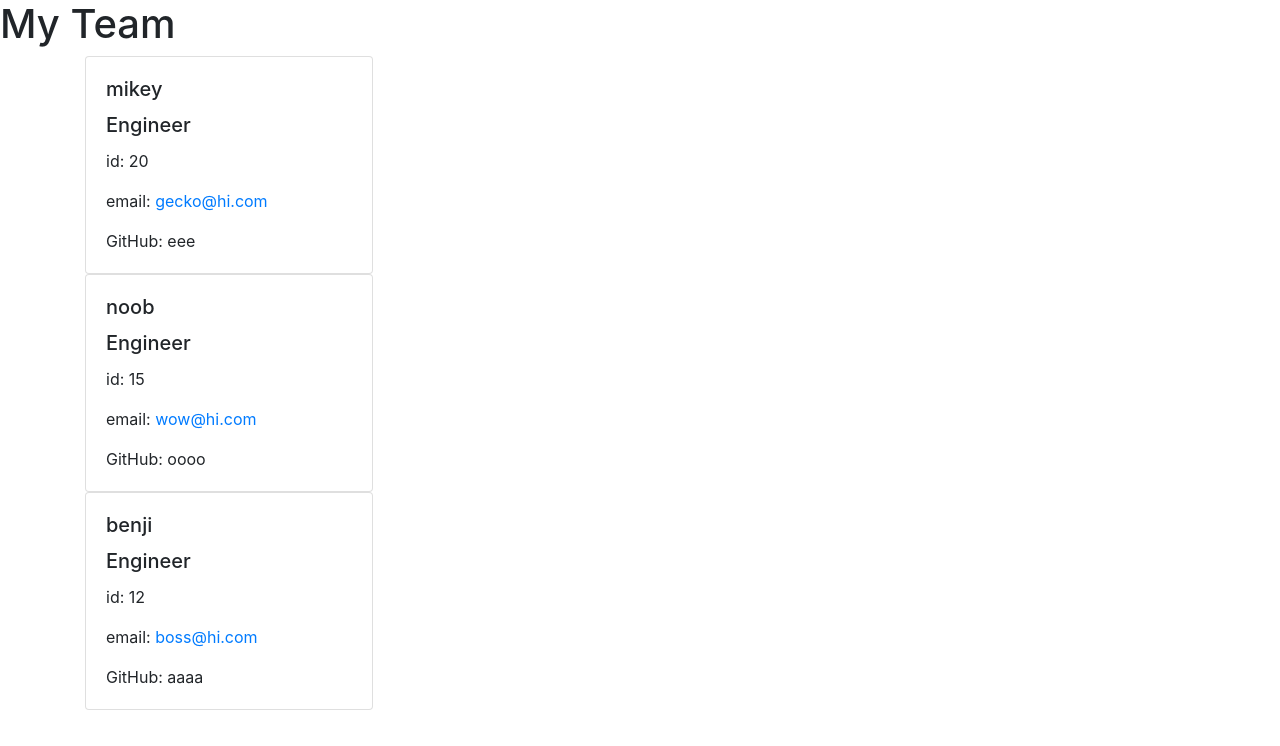
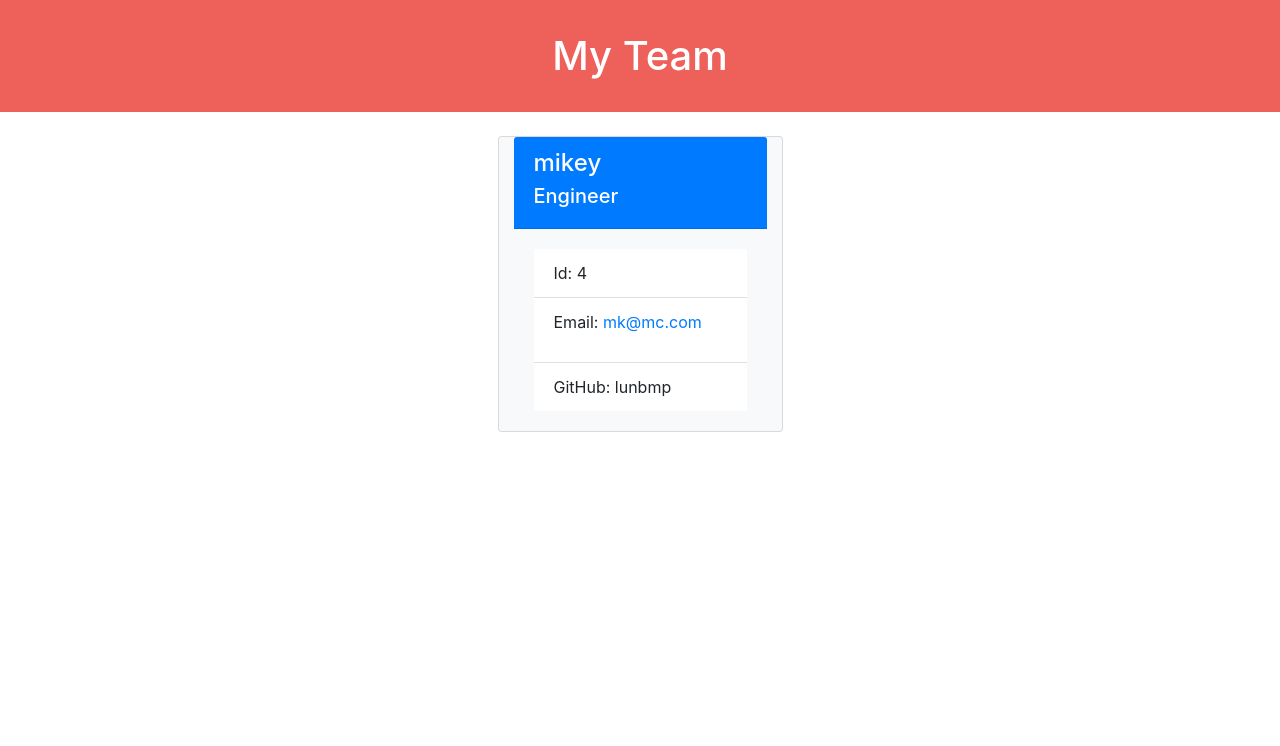
Before and after one commit to lundbmp/team-profile-generator, a website: page public/index.html in a window 1280 px wide. Drawn offline with nearby package versions, Linux system fonts and the light colour scheme.

Commit message:
added css

```diff
--- a/index.js
+++ b/index.js
@@ -1,12 +1,14 @@
 const createFile = require('./dist/fileWriter');
 const indexGenerator = require('./dist/indexGenerator');
+const cssGenerator = require('./dist/cssGenerator');
 const engineer = require('./lib/Engineer');
 const Engineer = engineer.Engineer;
 
 const htmlPath = "./public/index.html";
 const cssPath = "./public/assets/css/style.css";
+const data = [new Engineer({name: "mikey", id: "4", email: "mk@mc.com", github: "lunbmp"})];
 
 
 // data must be an array of objects
 createFile(htmlPath, indexGenerator(data));
-createFile(cssPath, "hello world");
+createFile(cssPath, cssGenerator());
--- a/public/assets/css/style.css
+++ b/public/assets/css/style.css
@@ -1 +1,7 @@
-hello world
+
+    header {
+        background-color: #ed615a;
+        color: white;
+        height: 7em;
+        padding-top: 2em;
+    }
--- a/public/index.html
+++ b/public/index.html
@@ -13,39 +13,27 @@
         <title>My Team</title>
     </head>
     <body>
-        <header>
-            <h1>My Team</h1>
-        </header>
-        <main>
-            <div class="container">
+    <header class="container-fluid">
+        <div class="row">
+            <div class="col-12">
+                <h1 class="text-center">My Team</h1>
+            </div>
+        </div>
+    </header>
+        <main class="container">
+            <div class="row justify-content-around">
 
-    <div class="card" style="width: 18rem;">
+    <div class="card col-3 mx-4 my-4 bg-light" style="width: 18rem;">
+        <div class="card-header bg-primary">
+            <h4 class="card-title text-white">mikey</h4>
+            <h5 class="card-subtitle mb-2 text-white">Engineer</h5>
+        </div>
         <div class="card-body">
-            <h5 class="card-title">mikey</h5>
-            <h5 class="card-title">Engineer</h5>
-            <p class="card-text">id: 20</p>
-            <p class="card-text">email: <a href="mailto:gecko@hi.com">gecko@hi.com</a></p>
-            <p class="card-text">GitHub: eee</p>
-        </div>
-    </div>
-
-    <div class="card" style="width: 18rem;">
-        <div class="card-body">
-            <h5 class="card-title">noob</h5>
-            <h5 class="card-title">Engineer</h5>
-            <p class="card-text">id: 15</p>
-            <p class="card-text">email: <a href="mailto:wow@hi.com">wow@hi.com</a></p>
-            <p class="card-text">GitHub: oooo</p>
-        </div>
-    </div>
-
-    <div class="card" style="width: 18rem;">
-        <div class="card-body">
-            <h5 class="card-title">benji</h5>
-            <h5 class="card-title">Engineer</h5>
-            <p class="card-text">id: 12</p>
-            <p class="card-text">email: <a href="mailto:boss@hi.com">boss@hi.com</a></p>
-            <p class="card-text">GitHub: aaaa</p>
+            <ul class="list-group list-group-flush">
+                <li class="list-group-item">Id: 4</li>
+                <li class="list-group-item"><p>Email: <a href="mailto:mk@mc.com">mk@mc.com</a></p></li>
+                <li class="list-group-item"><p class="card-text">GitHub: lunbmp</p></li>
+            </ul>
         </div>
     </div>
 
```
